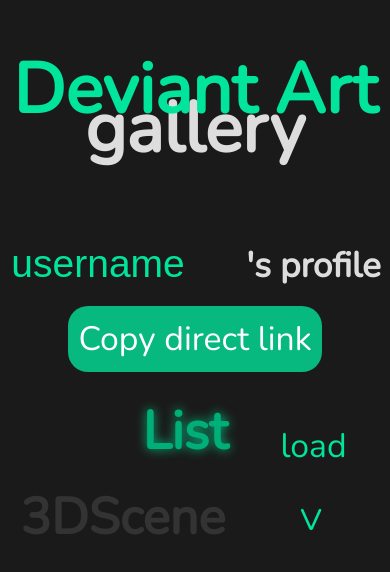
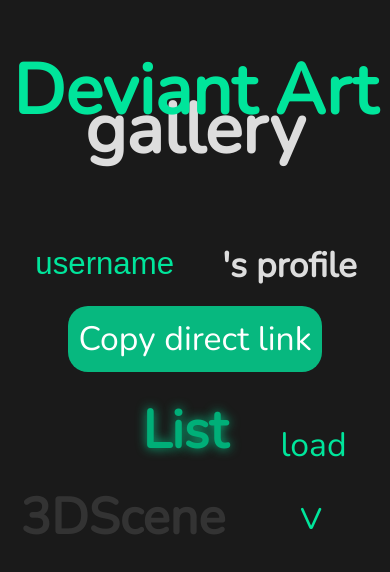
Before and after one commit to Wizer21/DeviantDisplay, a Vue app: page / in a window 390 px wide. Shown: the part 110-682 px from the top of the page. Built offline with nearby package versions, Linux system fonts and the light colour scheme; no server answers.

Commit message:
Minor fix

```diff
--- a/src/components/Header.vue
+++ b/src/components/Header.vue
@@ -113,7 +113,6 @@
       if (this.userEntered){
         let valid = document.getElementById('validate')
         let text = document.querySelectorAll('#clipData >p')
-        console.log(text);
 
         valid.style.transform = "translateX(0vh)"
         for (let t of text){
@@ -327,6 +326,7 @@
   font-size: 4vh;
   display: flex;
   flex-direction: row;
+  cursor: pointer;
 }
 #direct_link_button:hover #link_button
 {
@@ -393,7 +393,7 @@
   }
   #user_name
   {
-    font-size: 10vw;
+    font-size: 8vw;
   }
 }
 </style>
--- a/src/components/List.vue
+++ b/src/components/List.vue
@@ -49,8 +49,7 @@
     },
     // Push deviations to the data
     pushList(deviations){
-
-      if (deviations.length < 60){
+        if (deviations.length < 60){
         this.fullGaleryLoaded = true
       }
 
@@ -111,27 +110,21 @@
       let stack = document.getElementsByClassName('item_data')
       let center = window.innerHeight * 0.5
 
-      let itemFound = false
       for (let elem of stack){
         let rect = elem.getBoundingClientRect()
         if (rect.top < center && rect.bottom > center){
           if (!this.lastItem || elem.dataset.id != this.lastItem.dataset.id){
-            itemFound = true
             this.newElemHover(elem)
           }
           break
         }
       }
 
-      if (!itemFound){
-        hideImage()
-      }
-
       if (window.pageYOffset + window.innerHeight > document.body.getBoundingClientRect().height - window.innerHeight/2 ){
         this.newRequest()
       }
+    })
 
-    })
     // X MouseMove Animation
     document.body.addEventListener('mousemove', event => {
       // Image X Rotation
```
